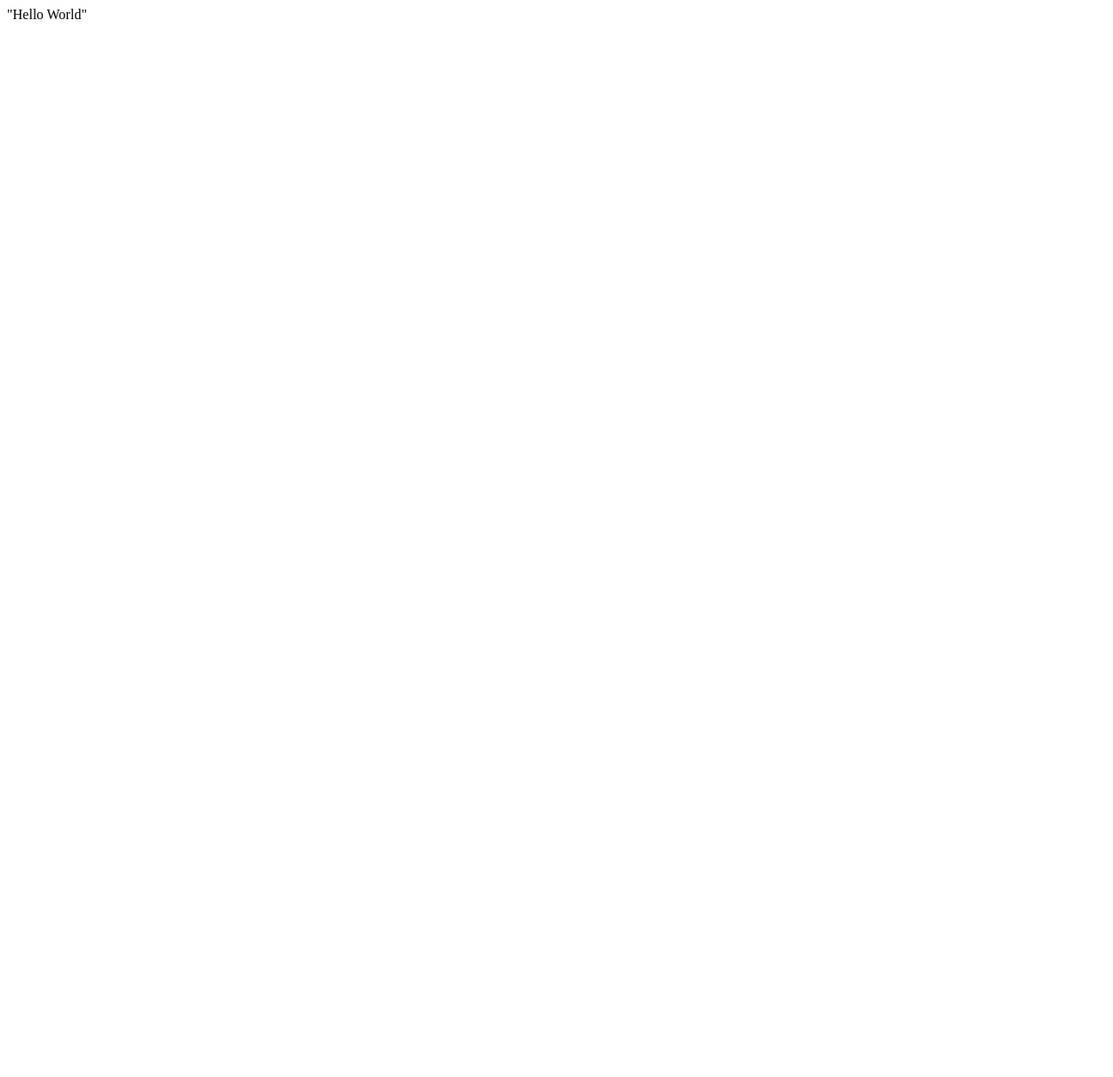
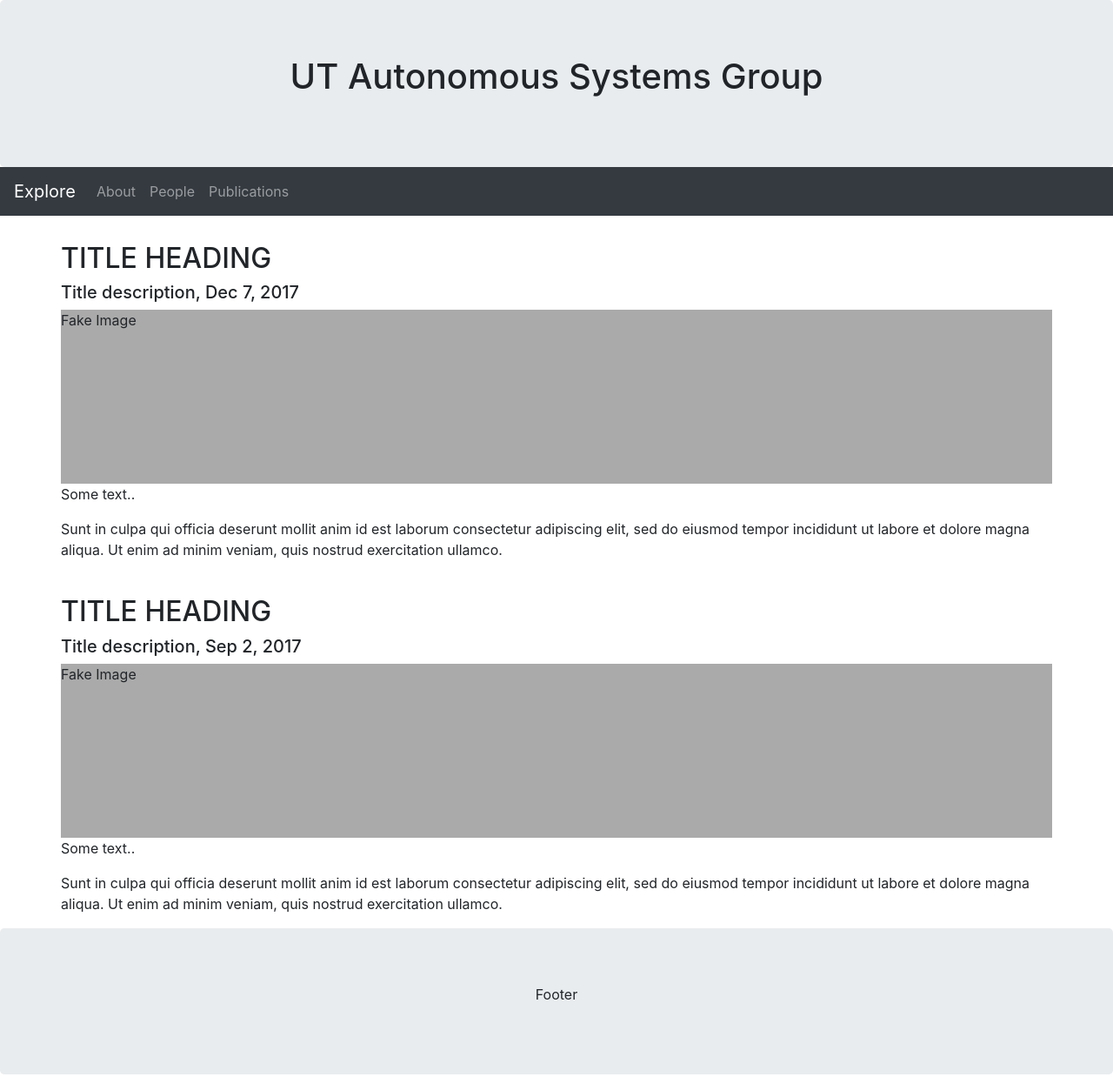
Before and after one commit to u-t-autonomous/u-t-autonomous.github.io, a plain HTML site: page index.html in a window 1280 px wide. Shown: the top 1238 px of the page at 87% size. Before the commit the page ends 800 px from the top, so only its background shows below. Drawn offline with nearby package versions, Linux system fonts and the light colour scheme.

Commit message:
started home page

```diff
--- a/index.html
+++ b/index.html
@@ -1 +1,70 @@
-"Hello World"
+<!DOCTYPE html>
+<html lang="en">
+<head>
+  <title>Bootstrap 4 Website Example</title>
+  <meta charset="utf-8">
+  <meta name="viewport" content="width=device-width, initial-scale=1">
+  <link rel="stylesheet" href="https://maxcdn.bootstrapcdn.com/bootstrap/4.5.2/css/bootstrap.min.css">
+  <script src="https://ajax.googleapis.com/ajax/libs/jquery/3.5.1/jquery.min.js"></script>
+  <script src="https://cdnjs.cloudflare.com/ajax/libs/popper.js/1.16.0/umd/popper.min.js"></script>
+  <script src="https://maxcdn.bootstrapcdn.com/bootstrap/4.5.2/js/bootstrap.min.js"></script>
+  <style>
+  .fakeimg {
+    height: 200px;
+    background: #aaa;
+  }
+  </style>
+</head>
+<body>
+
+<div class="jumbotron text-center" style="margin-bottom:0">
+  <h1>UT Autonomous Systems Group</h1>
+  <p></p>
+</div>
+
+<nav class="navbar navbar-expand-sm bg-dark navbar-dark">
+  <a class="navbar-brand" href="#">Explore</a>
+  <button class="navbar-toggler" type="button" data-toggle="collapse" data-target="#collapsibleNavbar">
+    <span class="navbar-toggler-icon"></span>
+  </button>
+  <div class="collapse navbar-collapse" id="collapsibleNavbar">
+    <ul class="navbar-nav">
+      <li class="nav-item">
+        <a class="nav-link" href="#">About</a>
+      </li>
+      <li class="nav-item">
+        <a class="nav-link" href="#">People</a>
+      </li>
+      <li class="nav-item">
+        <a class="nav-link" href="#">Publications</a>
+      </li>
+    </ul>
+  </div>
+</nav>
+
+<div class="container" style="margin-top:30px">
+  <div class="row">
+
+    <div class="col-sm-20">
+      <h2>TITLE HEADING</h2>
+      <h5>Title description, Dec 7, 2017</h5>
+      <div class="fakeimg">Fake Image</div>
+      <p>Some text..</p>
+      <p>Sunt in culpa qui officia deserunt mollit anim id est laborum consectetur adipiscing elit, sed do eiusmod tempor incididunt ut labore et dolore magna aliqua. Ut enim ad minim veniam, quis nostrud exercitation ullamco.</p>
+      <br>
+      <h2>TITLE HEADING</h2>
+      <h5>Title description, Sep 2, 2017</h5>
+      <div class="fakeimg">Fake Image</div>
+      <p>Some text..</p>
+      <p>Sunt in culpa qui officia deserunt mollit anim id est laborum consectetur adipiscing elit, sed do eiusmod tempor incididunt ut labore et dolore magna aliqua. Ut enim ad minim veniam, quis nostrud exercitation ullamco.</p>
+    </div>
+  </div>
+</div>
+
+<div class="jumbotron text-center" style="margin-bottom:0">
+  <p>Footer</p>
+</div>
+
+</body>
+</html>
+s
```
